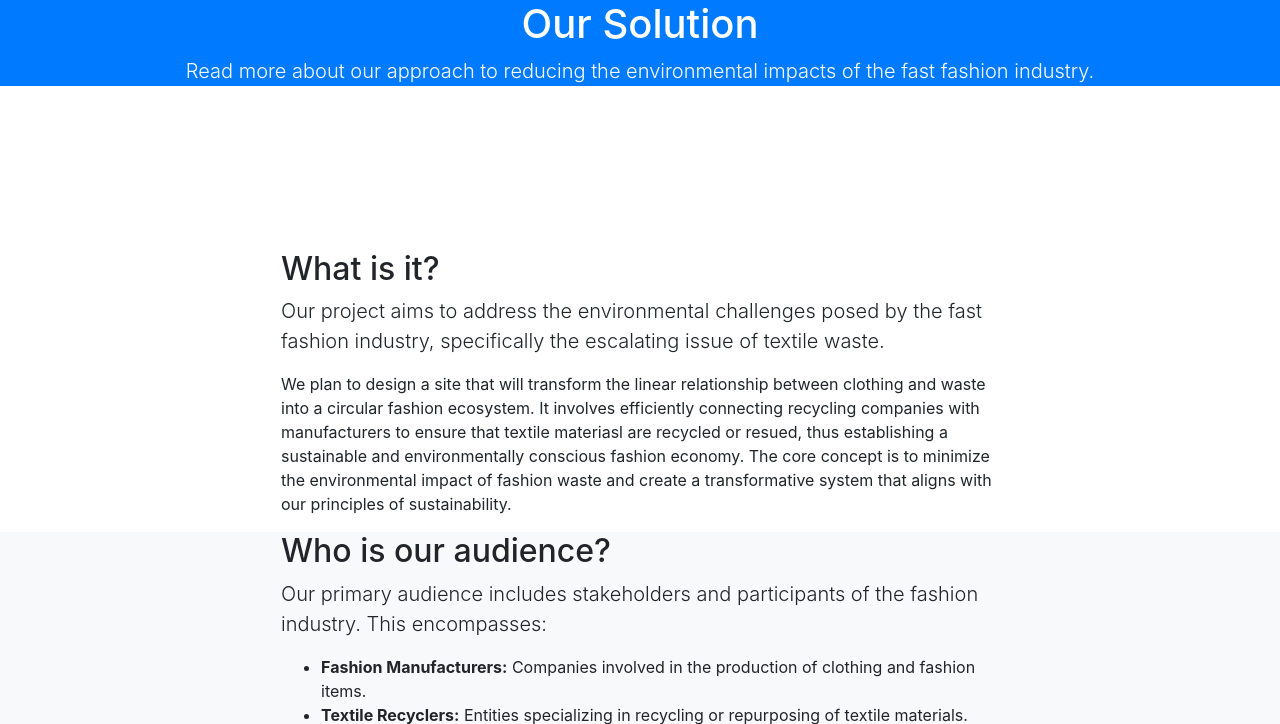
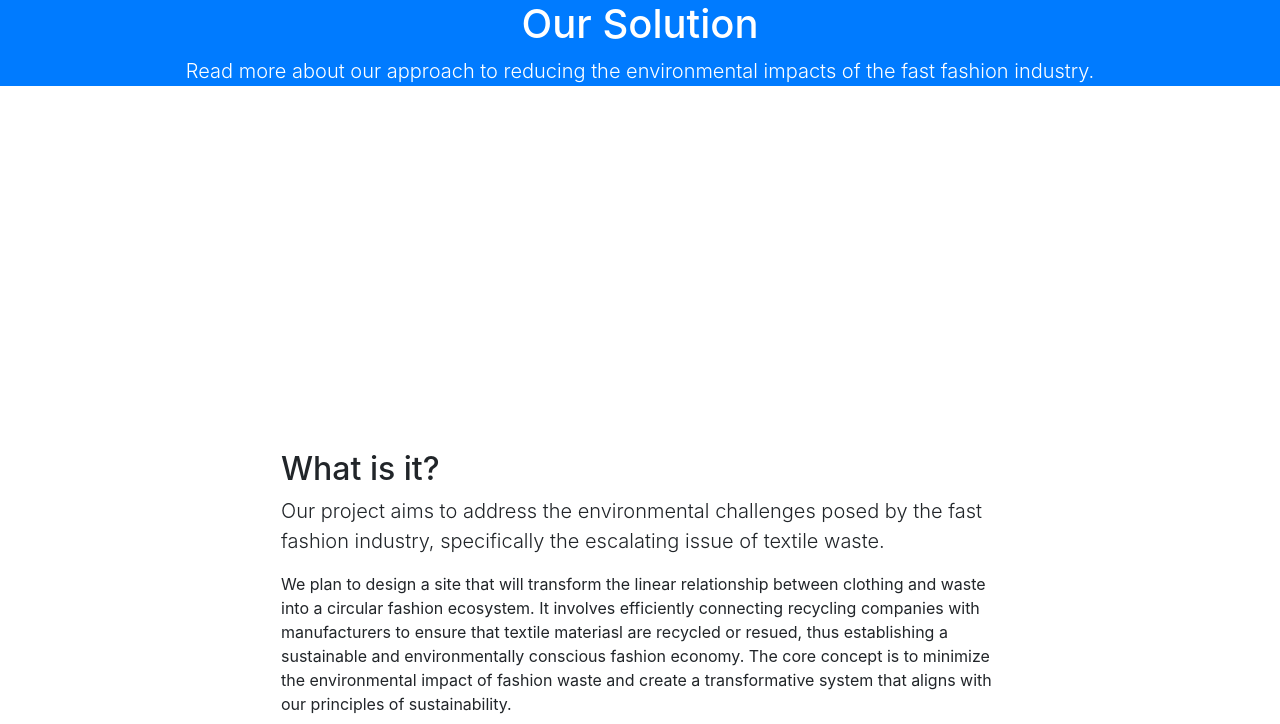
Before and after one commit to khribal/sustainacycle, a PHP site: page /project.php in a window 1280 px wide. Shown: the part 56-780 px from the top of the page. Run offline with PHP 8.4, Linux system fonts and the light colour scheme; some libraries are stand-ins or nearby versions.

Commit message:
Changes to project and video files

```diff
--- a/css/styles.css
+++ b/css/styles.css
@@ -44,5 +44,5 @@ team.php
 
 /* project.php */
 .project-header{
-    height: 250px;
+    height: 450px;
 }
--- a/video.php
+++ b/video.php
@@ -30,7 +30,7 @@
     </ul>
   </div>
 </nav>
-<video class="w-50 p-3" autoplay loop muted>
+<video class="w-75 p-3 justify-content-center" autoplay loop muted>
   <source src="img/promotion.mp4" type="video/mp4" />
 </video>
 <p> Watch the video above to see our team's pitch, which includes our ABT Statement, our UX research, the development process and the solution. </p>
```
